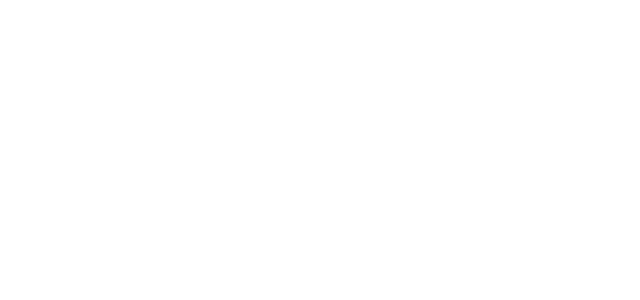
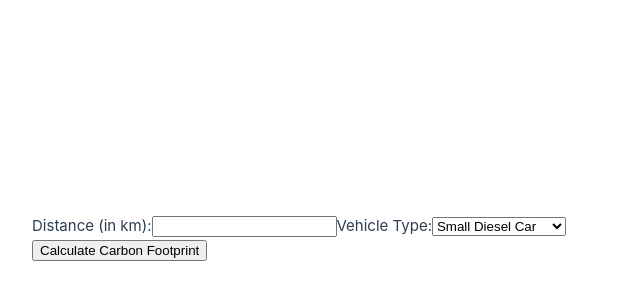
Before and after one commit to raadii/EcoTrip, a Vue app: page / in a window 1280 px wide. Shown: the part 162-462 px from the top of the page, without its empty margins (0-640 px from the left). Built offline with nearby package versions, Linux system fonts and the light colour scheme.

Commit message:
basic api consumption

```diff
--- a/package.json
+++ b/package.json
@@ -9,6 +9,7 @@
     "preview": "vite preview"
   },
   "dependencies": {
+    "axios": "^1.7.7",
     "vue": "^3.5.11",
     "vue-router": "^4.4.5"
   },
--- a/src/App.vue
+++ b/src/App.vue
@@ -1,24 +1,58 @@
+<template>
+  <div>
+    <form @submit.prevent="getCarbonFootprint">
+      <label for="distance">Distance (in km):</label>
+      <input type="number" v-model="distance" id="distance" required />
+
+      <label for="vehicle">Vehicle Type:</label>
+      <select v-model="vehicle" id="vehicle" required>
+        <option value="SmallDieselCar">Small Diesel Car</option>
+        <option value="MediumPetrolCar">Medium Petrol Car</option>
+        <option value="LargeHybridCar">Large Hybrid Car</option>
+        <!-- Add more options as needed -->
+      </select>
+
+      <button type="submit">Calculate Carbon Footprint</button>
+    </form>
+
+    <div v-if="carbonFootprint">
+      <h3>Carbon Footprint:</h3>
+      <p>{{ carbonFootprint }} kg CO₂</p>
+    </div>
+  </div>
+</template>
+
 <script setup>
-import { RouterLink, RouterView } from 'vue-router'
-import HelloWorld from './components/HelloWorld.vue'
+import { ref } from 'vue';
+import axios from "axios";
+
+const distance = ref("");
+const vehicle = ref("SmallDieselCar");
+const carbonFootprint = ref(null);
+
+async function getCarbonFootprint() {
+  const options = {
+    method: "GET",
+    url: `https://carbonfootprint1.p.rapidapi.com/CarbonFootprintFromCarTravel`,
+    params: {
+      distance: distance.value,
+      vehicle: vehicle.value,
+    },
+    headers: {
+      "x-rapidapi-host": "carbonfootprint1.p.rapidapi.com",
+      "x-rapidapi-key": "d19d1bbdd1mshad2faac6f37714ep1450c1jsn794651fe08c2", // Replace with your actual API key
+    },
+  };
+
+  try {
+    const response = await axios.request(options);
+    carbonFootprint.value = response.data.carbonEquivalent;
+  } catch (error) {
+    console.error("Error fetching carbon footprint:", error);
+  }
+}
 </script>
 
-<template>
-  <header>
-    <!-- <img alt="Vue logo" class="logo" src="@/assets/logo.svg" width="125" height="125" />
-
-    <div class="wrapper">
-      <HelloWorld msg="You did it!" />
-
-      <nav>
-        <RouterLink to="/">Home</RouterLink>
-        <RouterLink to="/about">About</RouterLink>
-      </nav>
-    </div> -->
-  </header>
-
-  <!-- <RouterView /> -->
-</template>
 
 <style scoped>
 header {
```
Also changed, not shown: 1 other file (tests, documents, lock files or other folders).
